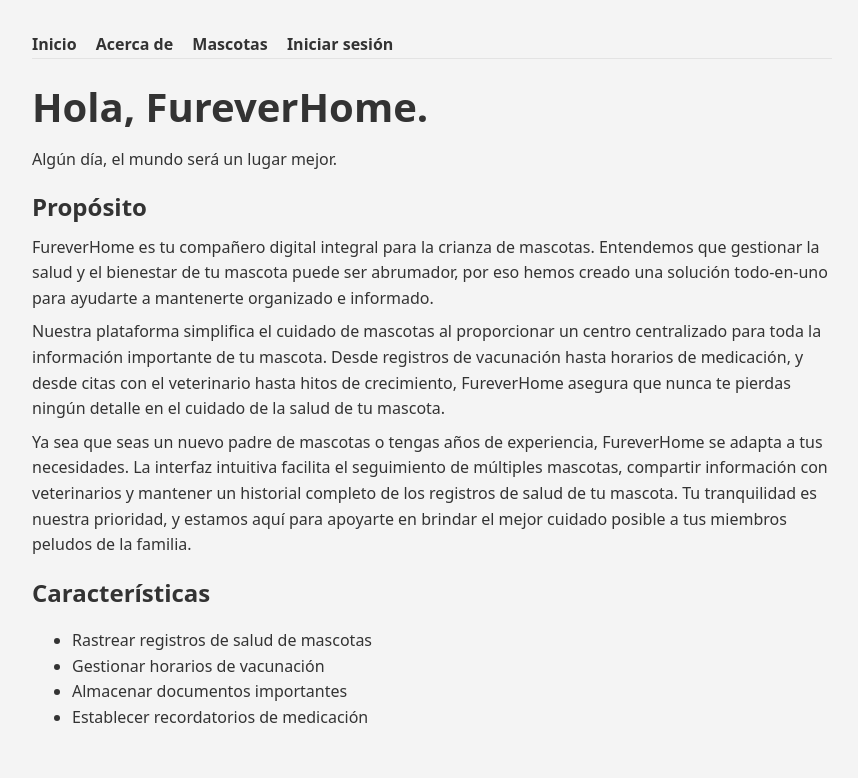
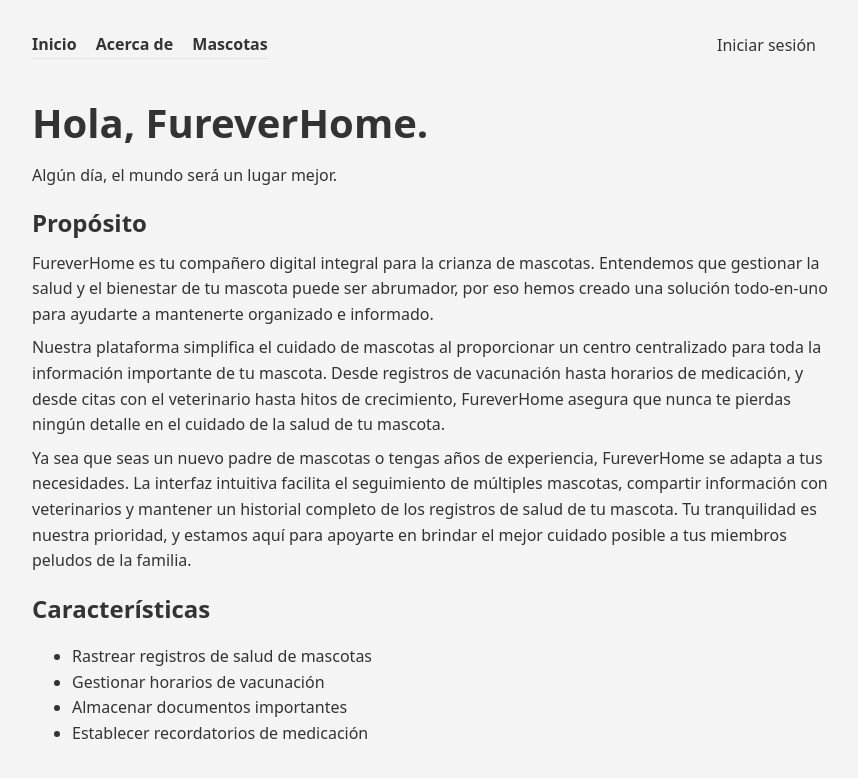
Before and after one commit to dontwanttothink/furever, a SvelteKit app: page / in a window 1280 px wide. Shown: the top 778 px of the page, without its empty margins (208-1066 px from the left). Built offline with nearby package versions, Linux system fonts and the light colour scheme; no server answers.

Commit message:
Add signup indicator

```diff
--- a/src/routes/(auth)/iniciar-sesión/+page.server.ts
+++ b/src/routes/(auth)/iniciar-sesión/+page.server.ts
@@ -4,7 +4,7 @@ import {
 	logIn,
 	type CharacterizedLoginError,
 } from "$lib/server/auth";
-import { fail } from "@sveltejs/kit";
+import { fail, redirect } from "@sveltejs/kit";
 
 function getMessage(error: CharacterizedLoginError): string {
 	switch (error.type) {
@@ -48,6 +48,6 @@ export const actions = {
 			secure: true,
 			expires: new Date(loginAttempt.result.until * 1_000),
 		});
-		return { success: true };
+		redirect(303, "/mascotas");
 	},
 } satisfies Actions;
--- a/src/routes/+layout.server.ts
+++ b/src/routes/+layout.server.ts
@@ -1,4 +1,4 @@
-export function load() {
+export function load({ cookies }) {
 	return {
 		routes: [
 			{
@@ -13,10 +13,7 @@ export function load() {
 				path: "/mascotas",
 				name: "Mascotas",
 			},
-			{
-				path: "/iniciar-sesión",
-				name: "Iniciar sesión",
-			},
 		],
+		sessionToken: cookies.get("secret_token"),
 	};
 }
--- a/src/routes/+layout.svelte
+++ b/src/routes/+layout.svelte
@@ -1,6 +1,8 @@
 <script lang="ts">
+	import "@fontsource-variable/inter";
 	import { assets } from "$app/paths";
 
+	import AccountManager from "./account.svelte";
 	const { data, children } = $props();
 </script>
 
@@ -8,12 +10,24 @@
 	<link rel="preload" href="{assets}/centered.css" as="style" />
 </sveltekit:head>
 
-<nav>
-	{#each data?.routes as route (route.path)}
-		<a href={route.path} class="nav-link">{route.name}</a>
-	{/each}
-</nav>
+<header>
+	<nav>
+		{#each data?.routes as route (route.path)}
+			<a href={route.path} class="nav-link">{route.name}</a>
+		{/each}
+	</nav>
+	<AccountManager token={data.sessionToken}></AccountManager>
+</header>
 
 <main>
 	{@render children()}
 </main>
+
+<style>
+	header {
+		display: flex;
+		flex-direction: row;
+		align-items: center;
+		justify-content: space-between;
+	}
+</style>
--- /dev/null
+++ b/src/routes/account.svelte
@@ -0,0 +1,20 @@
+<script lang="ts">
+	const { token } = $props();
+</script>
+
+<div id="container">
+	{#if token}
+		<p>{token.slice(0, 10)}…</p>
+	{:else}
+		<a href="/iniciar-sesión">Iniciar sesión</a>
+	{/if}
+</div>
+
+<style>
+	#container {
+		margin: 1em;
+	}
+	a {
+		font-weight: 500;
+	}
+</style>
```
